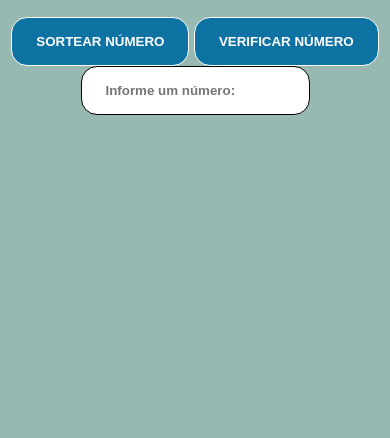
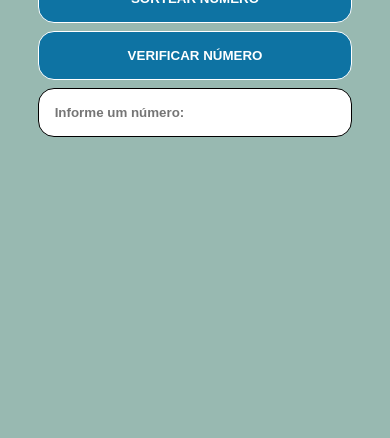
Before and after one commit to LeonardoS1lva/bingo-sort, a plain HTML site: page index.html in a window 390 px wide. Shown: the part 406-844 px from the top of the page. Drawn offline with Linux system fonts and the light colour scheme.

Commit message:
Add files via upload

```diff
--- a/styles.css
+++ b/styles.css
@@ -3,7 +3,7 @@ body {
     display: flex;
     justify-content: center;
     align-items: center;
-    height: 100vh;
+    min-height: 100vh;
     margin: 0;
     background-color: #98b9b1;
 }
@@ -43,3 +43,20 @@ button:hover {
     border-radius: 1rem;
     border: 1px solid black;
 }
+
+@media screen and (max-width: 400px) {
+	.container div {
+	    display: flex;
+	    flex-direction: column;
+	    gap: .5rem;
+	}
+
+	#drawnNumbers,
+	#checkResult {
+	    font-size: 1.5rem;
+	}
+
+	.txtNumber {
+	    padding: 1rem;
+	}
+}
```
